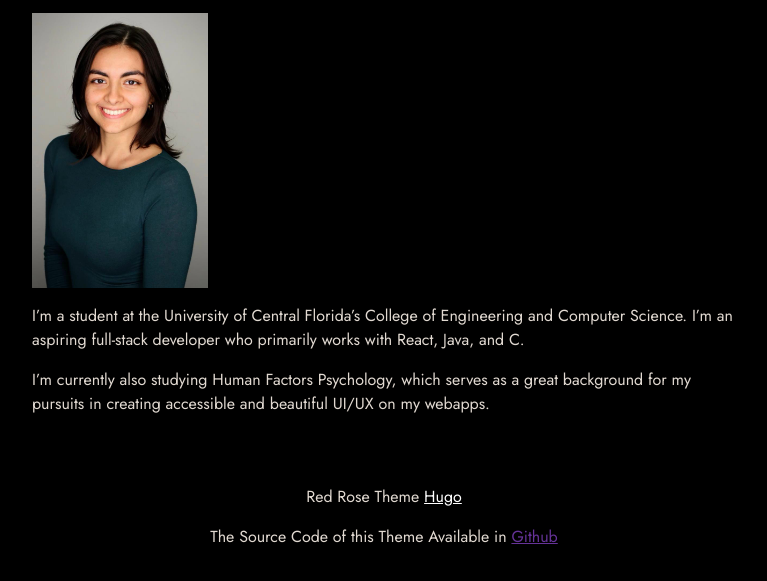
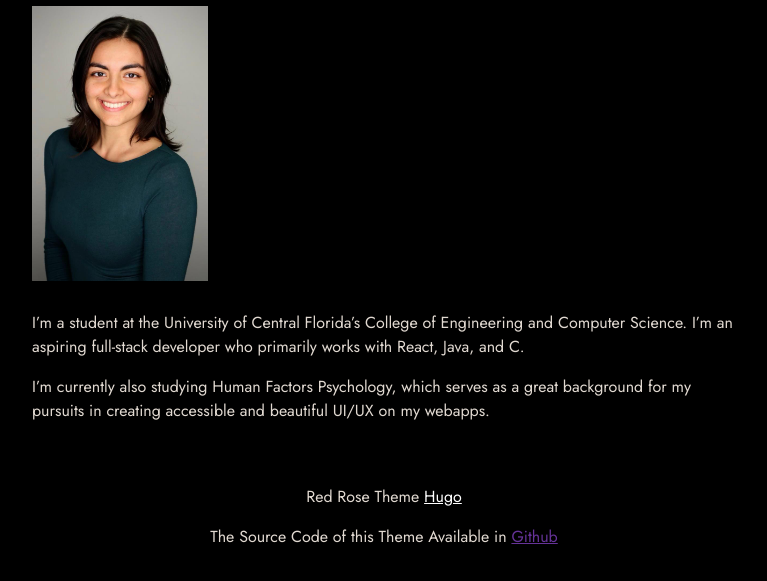
Before and after one commit to amanihas/amanihas.github.io, a plain HTML site: page about/index.html in a window 1280 px wide. Shown: the part 219-800 px from the top of the page, without its empty margins (256-1023 px from the left). Drawn offline with Linux system fonts and the light colour scheme.

Commit message:
actually fixed about image and ability to edit all other images individually

```diff
--- a/about/index.html
+++ b/about/index.html
@@ -44,7 +44,7 @@
     <h4>About me</h4>
    </div>
     <p>Hi! My name is Amani Hassan</p>
-<p><img src="/img/author.jpg" alt="Author Image"></p>
+<img src="/img/author.jpg" alt="Author Image" class="about-img" />
 <p>I&rsquo;m a student at the University of Central Florida&rsquo;s College of Engineering and Computer Science. I&rsquo;m an aspiring full-stack developer who primarily works with React, Java, and C.</p>
 <p>I&rsquo;m currently also studying Human Factors Psychology, which serves as a great background for my pursuits in creating accessible and beautiful UI/UX on my webapps.</p>
 
--- a/css/amani.css
+++ b/css/amani.css
@@ -27,7 +27,12 @@ background-color: #000 !important;
 
 /*posts image*/
 img {
-width: 25%;
+width: 100%;
+}
+
+.about-img {
+    width: 25%;
+    margin-bottom: 30px;
 }
 
 /*avatar/profile image*/
```
